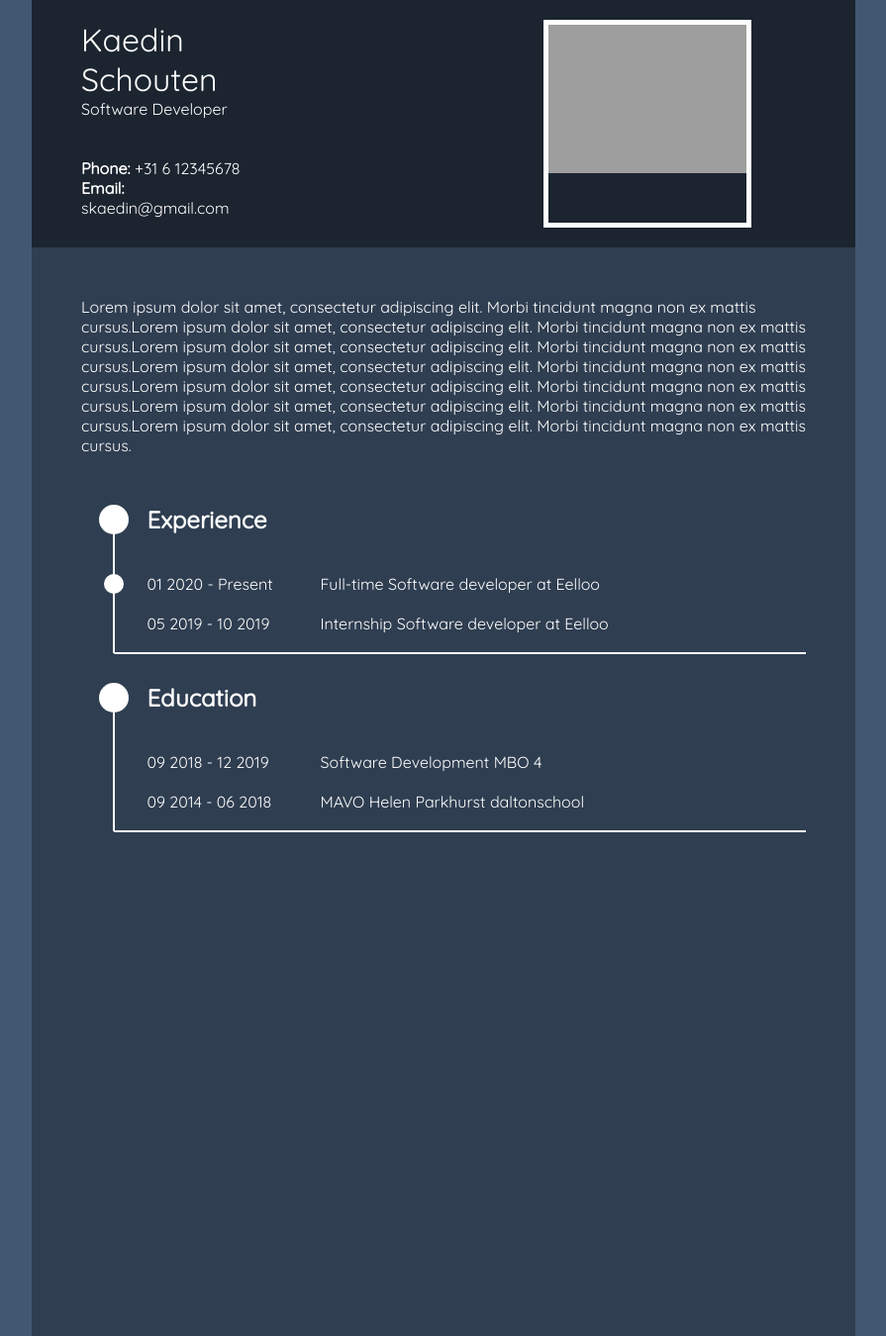
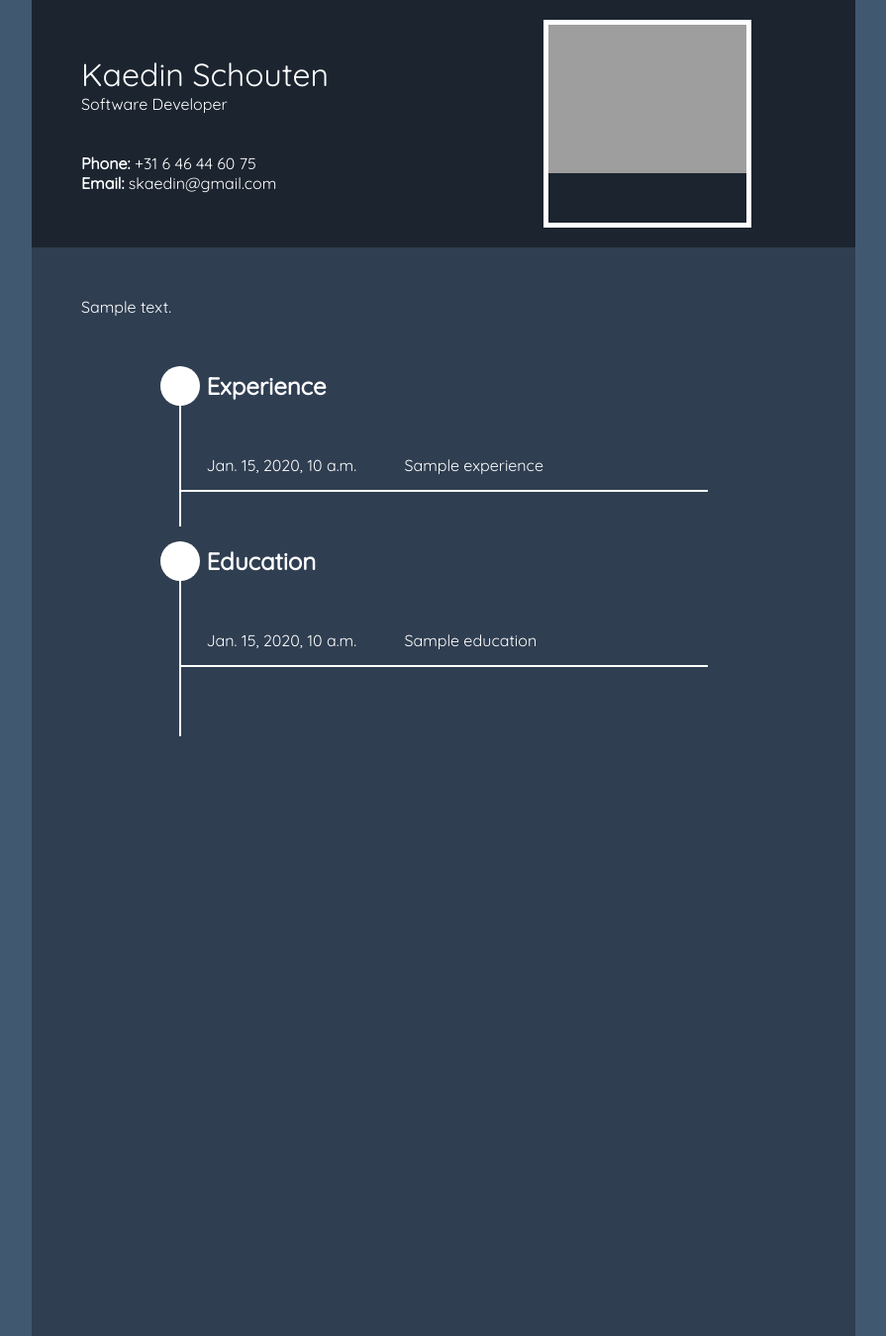
Before and after one commit to Kaediin/Portfolio-Django, a Django app: template Website/templates/resume.html in a window 1280 px wide. Shown: the whole page at 99% size, without its empty margins (192-1087 px from the left). Run offline with Django 3.2, Linux system fonts and the light colour scheme; the template is opened without the code that fills it: most values are stand-ins (such as "Sample title", 1, 10 or a date in 2020); grey boxes are pictures that could not be loaded.

Commit message:
Added responsiveness for phones / tablets

```diff
--- a/Website/templates/index.html
+++ b/Website/templates/index.html
@@ -44,7 +44,7 @@
 
     <nav id="nav_bar">
         <ul id="nav-items">
-            <li class="nav-item"><a href="#home">{{ navbar_link1 }}</a></li>
+            <li class="nav-item"><a href="#home">{{ navbar_klin1 }}</a></li>
             <li class="nav-item"><a href="#about-me">{{ navbar_link2 }}</a></li>
             <li class="nav-item"><a href="#projects">{{ navbar_link3 }}</a></li>
             <li class="nav-item"><a href="#contact">{{ navbar_link4 }}</a></li>
--- a/Website/templates/resume.html
+++ b/Website/templates/resume.html
@@ -3,6 +3,9 @@
 {% load static %}
 <head>
     <meta charset="UTF-8">
+    <meta name="viewport"
+          content="width=device-width, user-scalable=no, initial-scale=1.0, maximum-scale=1.0, minimum-scale=1.0">
+    <meta http-equiv="X-UA-Compatible" content="ie=edge">
     <title>Resume</title>
     <link rel="icon" href="{% static 'admin/img/ic-launcher.ico' %}">
     <link href="https://fonts.googleapis.com/css2?family=Quicksand&display=swap" rel="stylesheet">
@@ -12,10 +15,10 @@
     <div id="parent-container-resume">
         <div id="container-header" style="background-color: #1b242f;">
             <div id="container-header-left">
-                <h1><span style="font-weight: lighter">Kaedin Schouten</span></h1>
-                <p>Software Developer</p>
+                <h1 class="nameTitle"><span style="font-weight: lighter">Kaedin Schouten</span></h1>
+                <p class="nameTitle">Software Developer</p>
                 <br><br>
-                <p><span style="font-weight: bold">Phone: </span>+31 6 12345678 </p>
+                <p><span style="font-weight: bold">Phone: </span>+31 6 46 44 60 75</p>
                 <p><span style="font-weight: bold">Email: </span>skaedin@gmail.com</p>
             </div>
             <div id="container-header-right">
@@ -25,84 +28,79 @@
             </div>
         </div>
         <div id="content-body" style="background-color: #2f3e51; padding: 50px">
-            <p>Lorem ipsum dolor sit amet, consectetur adipiscing elit. Morbi tincidunt magna non ex mattis cursus.Lorem
-                ipsum dolor sit amet, consectetur adipiscing elit. Morbi tincidunt magna non ex mattis cursus.Lorem
-                ipsum dolor sit amet, consectetur adipiscing elit. Morbi tincidunt magna non ex mattis cursus.Lorem
-                ipsum dolor sit amet, consectetur adipiscing elit. Morbi tincidunt magna non ex mattis cursus.Lorem
-                ipsum dolor sit amet, consectetur adipiscing elit. Morbi tincidunt magna non ex mattis cursus.Lorem
-                ipsum dolor sit amet, consectetur adipiscing elit. Morbi tincidunt magna non ex mattis cursus.Lorem
-                ipsum dolor sit amet, consectetur adipiscing elit. Morbi tincidunt magna non ex mattis cursus.</p>
+            <p id="biography">{{ biography }}</p>
+
 
             <div id="container-content-experience">
+                <div id="container-education-header">
                     <div id="container-left-content-body">
-                    <div id="content-body-experience"></div>
-                    <div class="content-body-line"></div>
-                    <div id="content-body-experience-child"></div>
+                        <div class="vl1"></div>
+                        <span class="circle-big"></span>
                     </div>
                     <div id="container-right-content-body">
-                    <div id="content-body-main-job-text">
                         <h2>Experience</h2>
                     </div>
-                    <div class="content-body-main-job-child">
+                </div>
+
+                <div id="container-all-educations">
+                    {% for experience in experiences %}
+                        <div class="left-side-all-educations">
+                            {% if experience.show_circle %}
+                                <span class="circle-small"></span>
+                            {% endif %}
+                        </div>
+                        <div class="right-side-all-educations">
                             <div class="container-body-job-time">
-                            <p>01 2020 - Present</p>
+                                <p class="experience_education">{{ experience.time }}</p>
                             </div>
                             <div class="container-body-job-time-description">
-                            <p>Full-time Software developer at Eelloo</p>
-{#                            <p style="font-size: smaller">Lorem ipsum dolor sit amet, consectetur adipiscing elit. Morbi tincidunt magna non ex mattis cursus.Lorem</p>#}
+                                <p class="experience_education">{{ experience.title }}</p>
+                            </div>
+
+                        </div>
+                    {% endfor %}
+                </div>
+                <div id="container-bottom-line">
+                    <div class="bottom-line">
+                        <div class="hl"></div>
                     </div>
                 </div>
             </div>
-                <div></div>
-                <div>
-                    <div class="content-body-main-job-child" style="margin-top: 20px">
+
+            <div id="container-content-education">
+                <div id="container-education-header">
+                    <div id="container-left-content-body">
+                        <div class="vl2"></div>
+                        <span class="circle-big"></span>
+                    </div>
+                    <div id="container-right-content-body">
+                        <h2>Education</h2>
+                    </div>
+                </div>
+
+                <div id="container-all-educations">
+                    {% for education in educations %}
+                        <div class="left-side-all-educations">
+                            {% if education.show_circle %}
+                                <span class="circle-small"></span>
+                            {% endif %}
+                        </div>
+                        <div class="right-side-all-educations">
                             <div class="container-body-job-time">
-                            <p>05 2019 - 10 2019</p>
+                                <p class="experience_education">{{ education.time }}</p>
                             </div>
                             <div class="container-body-job-time-description">
-                            <p>Internship Software developer at Eelloo</p>
+                                <p class="experience_education">{{ education.title }}</p>
+                            </div>
+                        </div>
+                    {% endfor %}
+                </div>
+                <div id="container-bottom-line">
+                    <div class="bottom-line">
+                        <div class="hl"></div>
                     </div>
                 </div>
             </div>
-                <div class="ending-line-left">
-
-                </div>
-                <div class="ending-line-right">
-
-                </div>
-            </div>
-            <div id="container-content-experience">
-                <div id="container-left-content-body">
-                    <div id="content-body-experience"></div>
-                    <div class="content-body-line"></div>
-                    {#                    <div id="content-body-experience-child"></div>#}
-                </div>
-                <div id="container-right-content-body">
-                    <div id="content-body-main-job-text">
-                        <h2>Education</h2>
-                    </div>
-                    <div class="content-body-main-job-child">
-                        <div class="container-body-job-time">
-                            <p>09 2018 - 12 2019</p>
-                        </div>
-                        <div class="container-body-job-time-description">
-                            <p>Software Development MBO 4</p>
-                        </div>
-                    </div>
-                </div>
-                <div></div>
-                <div>
-                    <div class="content-body-main-job-child" style="margin-top: 20px">
-                        <div class="container-body-job-time">
-                            <p>09 2014 - 06 2018</p>
-                        </div>
-                        <div class="container-body-job-time-description">
-                            <p>MAVO Helen Parkhurst daltonschool</p>
-                        </div>
-                    </div>
-                </div>
-                <div class="ending-line-left"></div>
-                <div class="ending-line-right"></div>
         </div>
     </div>
 </div>
@@ -127,95 +125,93 @@
 
     {# BODY START #}
 
+    @media screen and (min-width: 701px) {
+
     {# BODY LINES START #}
-    .ending-line-left, .ending-line-right {
-        position: relative;
+        .vl1 {
+            border-left: 2px solid white;
+            position: absolute;
+            height: 162px;
+        }
+
+        .vl2 {
+            border-left: 2px solid white;
+            position: absolute;
+            height: 197px;
         }
 
 
-    .ending-line-left:after {
-        content: '';
-        position: absolute;
-        border-bottom: 2px white solid;
-        height: 19px;
-        width: 100%;
-        transform: translateX(50%);
+        .hl {
+            border-bottom: 2px solid white;
+            width: 73%;
+            margin: auto;
         }
 
-    .ending-line-right:after {
-        content: '';
-        position: absolute;
-        border-bottom: 2px white solid;
-        height: 19px;
-        width: 100%;
-    {#transform: translateX(50%);#}
+        .container-body-job-time {
+            width: 200px;
+        }
+
+        .right-side-all-educations, #container-right-content-body {
+            display: flex;
+            align-items: center;
+        }
+
+        .left-side-all-educations, .right-side-all-educations {
+            padding-bottom: 15px;
+        }
+
+        #container-all-educations {
+            width: 80%;
+            margin: 50px auto auto;
+            display: grid;
+            grid: "left-side-all-educations right-side-all-educations"1fr/
+        1fr 10fr;
         }
 
 
-    .content-body-main-job-child {
+        #container-education-header {
+            width: 80%;
+            margin: auto;
             display: grid;
-        grid: "container-body-job-time container-body-job-time-description" 1fr/
-        175px 1fr
+            grid: "container-left-content-body container-right-content-body"1fr/
+        1fr 10fr;
         }
 
-    #content-body-experience {
-        width: 30px;
-        height: 30px;
-        background-color: white;
+        #container-left-content-body {
+            display: flex;
+            justify-content: center;
+        }
+
+        .left-side-all-educations {
+            display: flex;
+            align-items: center;
+            justify-content: center;
+        }
+
+        .circle-small {
+            height: 20px;
+            width: 20px;
+            background-color: #ffffff;
             border-radius: 50%;
         }
 
-    #content-body-experience-child {
-        width: 20px;
-        height: 20px;
-        background-color: white;
+        .circle-big {
+            height: 40px;
+            width: 40px;
+            background-color: #ffffff;
             border-radius: 50%;
-        margin-top: 10px;
-    }
-
-    .content-body-line {
-        width: 30px;
-        height: 30px;
-        position: relative;
-    }
-
-    .content-body-line:after {
-        content: '';
-        position: absolute;
-        border-right: 2px white solid;
-        height: 120px;
-        width: 30px;
-        transform: translateX(-50%);
         }
 
     {# BODY LINES END #}
 
 
+        #container-content-experience, #container-content-education, #container-content-skills {
+            margin-top: 50px;
+        }
+
         #content-body {
             height: 1000px;
             padding: 20px;
-    }
-
-    #container-content-experience {
-        margin-top: 50px;
-        display: grid;
-        grid: "container-left-content-body container-right-content-body" 1fr/
-        1fr 10fr
-    }
-
-    #container-left-content-body {
-        display: flex;
-    {#justify-content: center;#}
-        align-items: center;
-        flex-direction: column;
-
-    }
-
-    #content-body-main-job-text {
-        height: 30px;
-        display: flex;
-        align-items: center;
-        margin-bottom: 40px;
         }
 
     {# BODY END #}
@@ -233,7 +229,8 @@
         #container-header-left {
             display: flex;
             flex-direction: column;
-        width: 50%;
+            width: 100%;
+            justify-content: center;
         }
 
         #container-header-right {
```
Also changed, not shown: other parts of Website/templates/resume.html (+73 -0 lines), Website/models.py (+8 -0 lines), Website/templates/resume_text.json (added, +54 -0 lines), Website/views.py (+34 -2 lines). Lines whose indentation alone changed are shown as unchanged.
